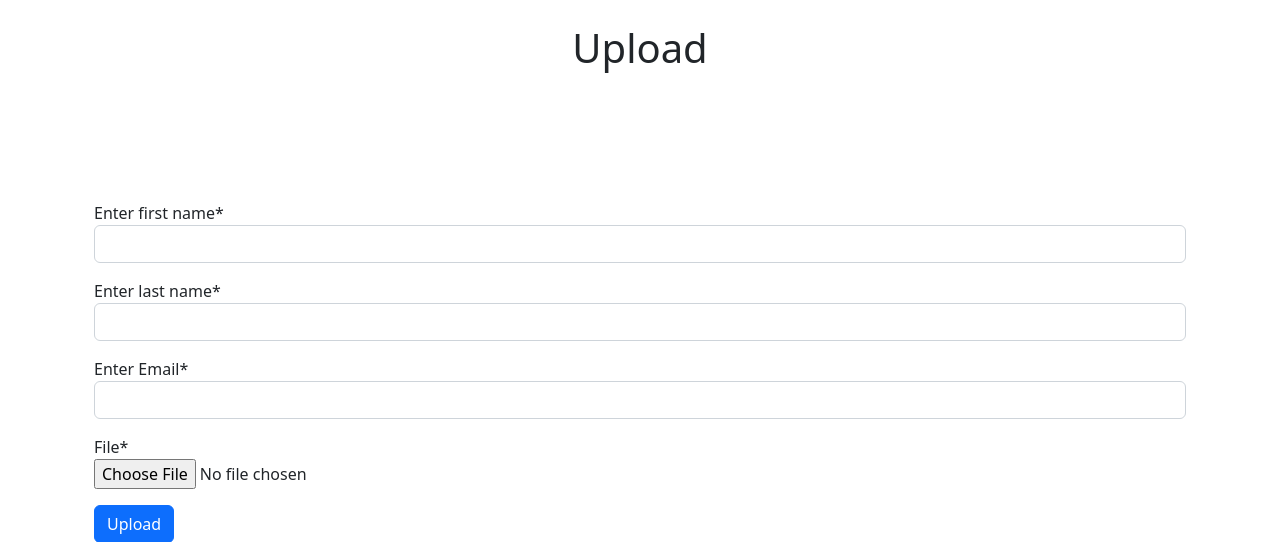
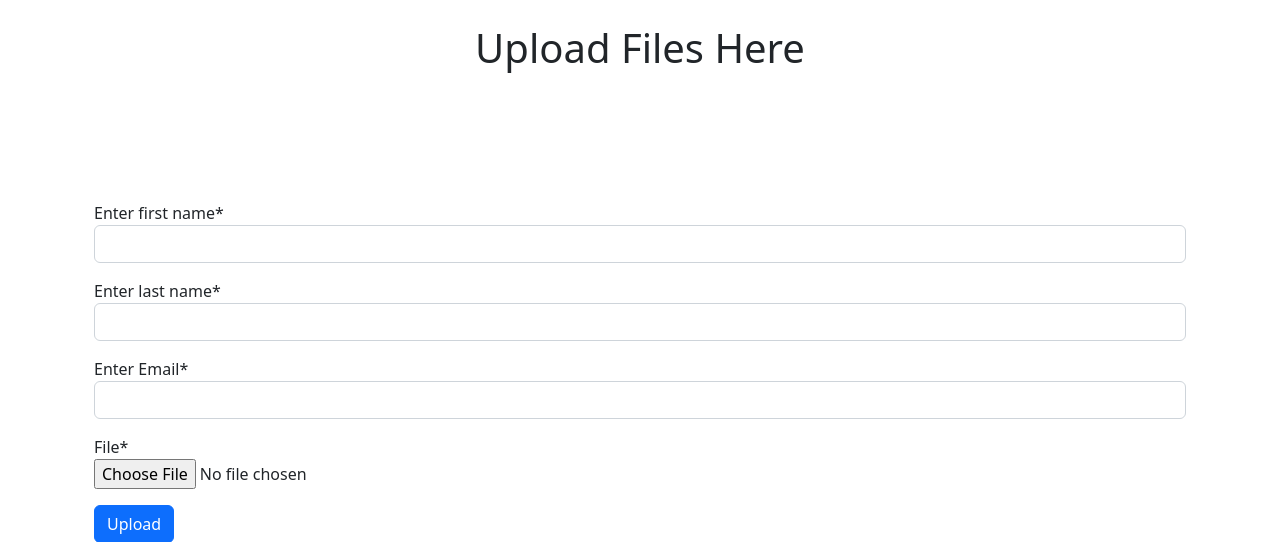
Before and after one commit to sathiraperera23/ResearchSubmission, a Django app: page /uploadfile in a window 1280 px wide. Shown: the part 73-615 px from the top of the page. Run offline with Django 3.2, Linux system fonts and the light colour scheme; some libraries are stand-ins or nearby versions.

```diff
--- a/templates/fileupload.html
+++ b/templates/fileupload.html
@@ -5,7 +5,7 @@
 {% load crispy_forms_tags %}
 
 <div class="col-lg-12 text-center">
-    <h1>Upload</h1>
+    <h1>Upload Files Here</h1>
 </div>
 
 <div class="container h-75">
```
